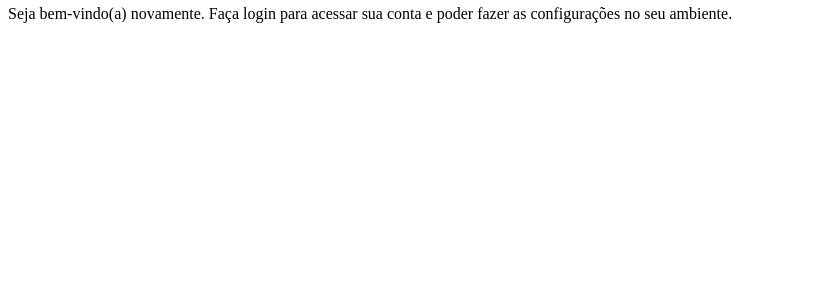
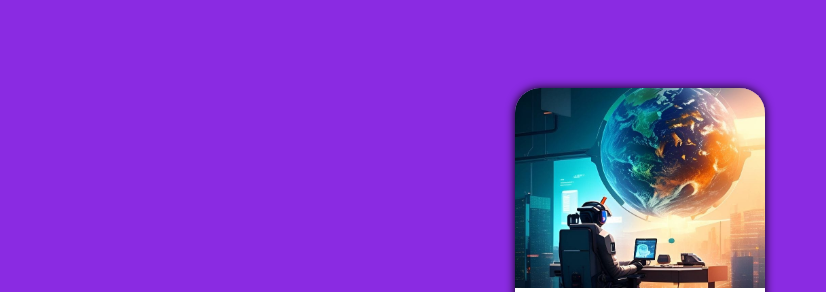
Before and after one commit to Guhaugusto/progeto-login, a plain HTML site: page index.html in a window 1280 px wide. Shown: the part 62-354 px from the top of the page, without its empty margins (0-826 px from the left). Drawn offline with Linux system fonts and the light colour scheme.

Commit message:
atualização da tela de login

```diff
--- a/estilo/style.css
+++ b/estilo/style.css
@@ -1 +1,47 @@
 @charset "UTF-8";
+
+*{
+    font-family: Arial, Helvetica, sans-serif;
+    padding: 0px;
+    margin: 0px;
+    box-sizing: border-box;
+}
+
+body, html {
+    background-color: blueviolet;
+    height: 100vh;
+    width: 100vw;
+}
+
+main {
+    position: relative;
+    height: 100vh;
+    width: 100vw;
+}
+
+section#login {
+    background-color: white;
+    height: 500px;
+    width: 250px;
+    border-radius: 25px;
+    box-shadow: 0px 0px 10px black;
+
+    position: absolute;
+    top: 50%;
+    left: 50%;
+    transform: translate(-50%, -50%);
+    overflow: hidden;
+}
+
+section#login > div#imagem {
+    background: blueviolet url(../imagem/tela\ de\ login.jpeg) no-repeat;
+    height: 200px;
+    background-position: left center;
+    background-size: cover;
+    display: block;
+}
+
+section#login > div#formulario {
+    padding: 10px;
+    display: block;
+}
--- a/index.html
+++ b/index.html
@@ -8,15 +8,14 @@
 </head>
 <body>
     <main>
-        <section id="Login">
+        <section id="login">
             <div id="imagem">
 
             </div>
             <div id="formulario">
                 <h1>Login</h1>
-                <p>Seja bem-vindo(a) novamente. Faça login para acessar sua conta e poder fazer as configurações no seu ambiente.</p>
+                <p>Seja bem-vindo(a).</p>
                 <form action="login.php" method="post"></form>
-
             </div>
 
         </section>
```
